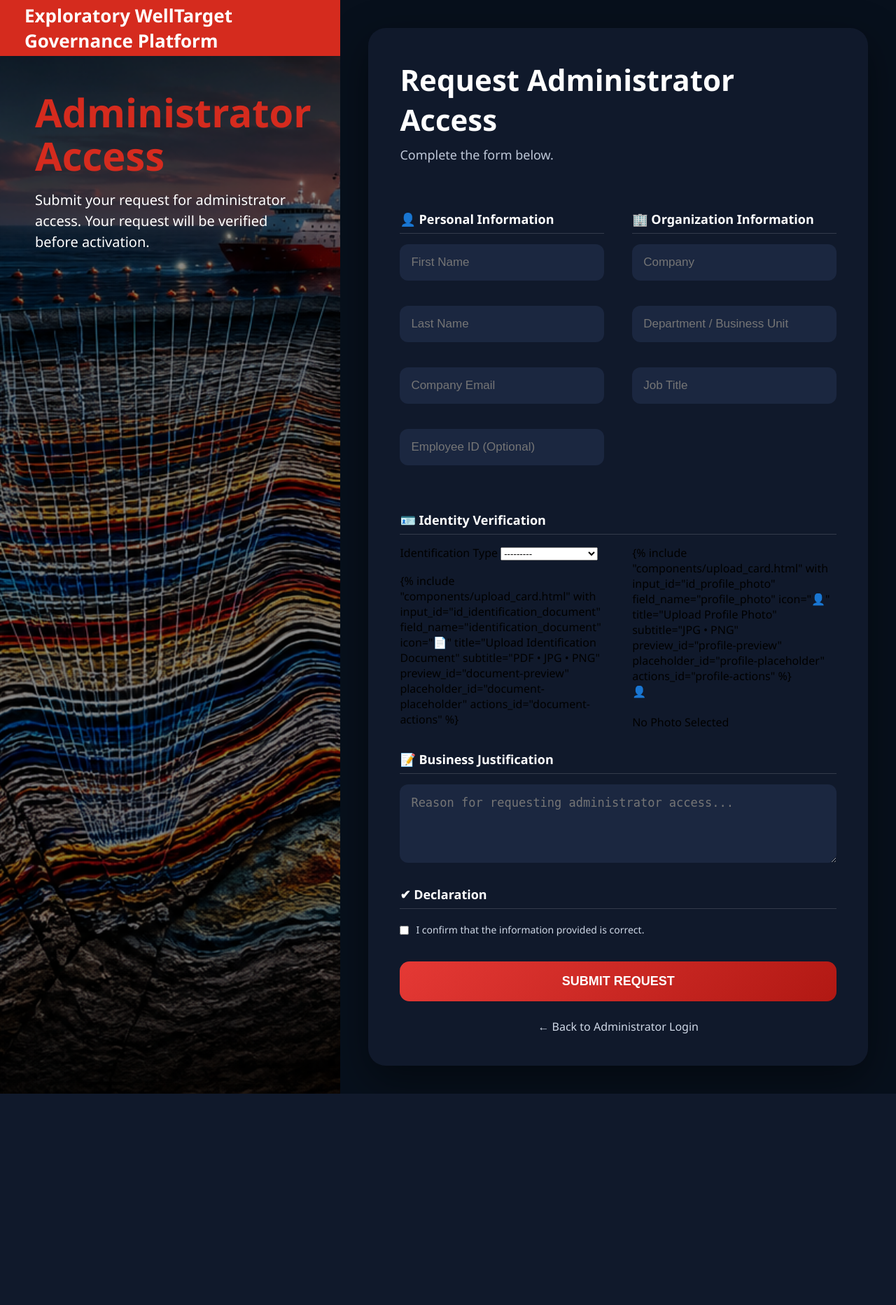
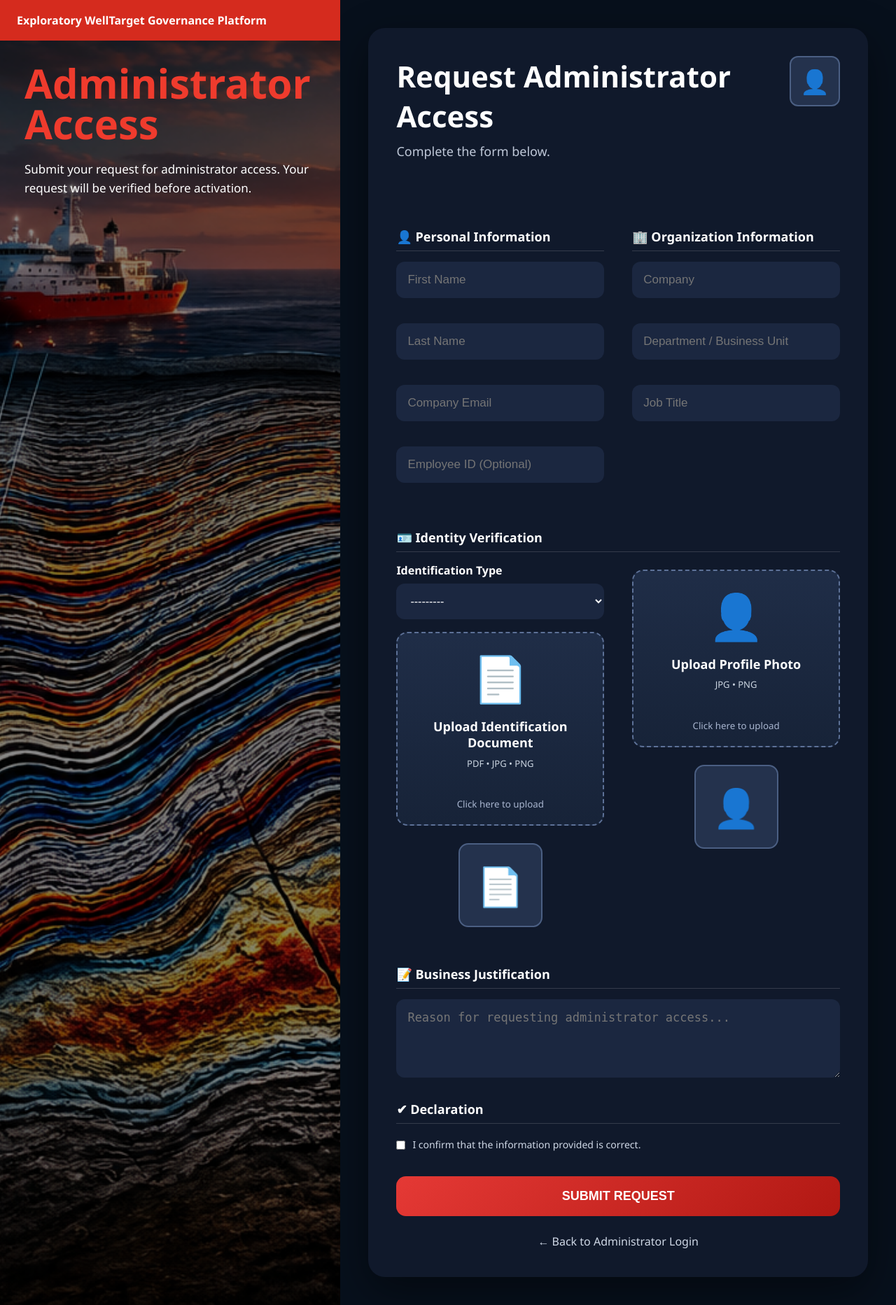
Before and after one commit to Pbecca813-Code/Exploratory-Well-Target-Governance-Platform, a Django app: page /request-admin-access/ in a window 1280 px wide. Shown: the whole page at 70% size. Before the commit the page ends 1563 px from the top, so only its background shows below. Run offline with Django 5.2, Linux system fonts and the light colour scheme.

Commit message:
Update Administrator Access page

```diff
--- a/governance/forms.py
+++ b/governance/forms.py
@@ -191,12 +191,14 @@ class AdministratorAccessRequestForm(forms.ModelForm):
                 "class": "form-control"
             }),
 
-            "identification_document": forms.ClearableFileInput(attrs={
-                "class": "form-control"
+            "identification_document": forms.FileInput(attrs={
+                "id": "id_identification_document",
+                "class": "upload-input"
             }),
 
-            "profile_photo": forms.ClearableFileInput(attrs={
-                "class": "form-control"
-           }),
+            "profile_photo": forms.FileInput(attrs={
+                "id": "id_profile_photo",
+               "class": "upload-input"
+            }),
 
         }
--- a/static/css/login.css
+++ b/static/css/login.css
@@ -17,8 +17,17 @@ body{
 }
 
 /* =====================================================
-   MAIN LAYOUT
+   MAIN APPLICATION LAYOUT
 ===================================================== */
+
+body{
+
+    margin:0;
+    background:#07101c;
+    font-family:"Segoe UI",sans-serif;
+    color:#fff;
+
+}
 
 .login-container{
 
@@ -26,15 +35,15 @@ body{
 
     grid-template-columns:38% 62%;
 
+    width:100%;
+
     min-height:100vh;
-
-    width:100%;
 
 }
 
-/* =====================================================
-   LEFT SIDE
-===================================================== */
+/* ==========================================
+   LEFT PANEL
+========================================== */
 
 .left-side{
 
@@ -42,15 +51,11 @@ body{
 
     min-height:100vh;
 
-    background:url("../images/seismic.jpg");
+    background:url("../images/seismic.jpg") center center;
 
     background-size:cover;
 
-    background-position:30% center;
-
     background-repeat:no-repeat;
-
-    overflow:hidden;
 
 }
 
@@ -71,26 +76,22 @@ body{
     position:absolute;
 
     top:0;
+    left:0;
+    right:0;
 
-    left:0;
-
-    width:100%;
-
-    height:80px;
+    height:58px;
 
     background:#d52b1e;
-
-    color:white;
-
-    font-size:26px;
-
-    font-weight:bold;
 
     display:flex;
 
     align-items:center;
 
-    padding-left:35px;
+    padding-left:24px;
+
+    font-size:16px;
+
+    font-weight:700;
 
     z-index:10;
 
@@ -100,83 +101,75 @@ body{
 
     position:absolute;
 
-    top:130px;
+    top:90px;
 
-    left:50px;
+    left:35px;
 
-    right:50px;
+    width:430px;
 
     z-index:5;
-
-    color:white;
-
-}
-
-.overlay h1{
-
-    font-size:56px;
-
-    font-weight:300;
 
 }
 
 .overlay h2{
 
-    font-size:56px;
+    font-size:58px;
 
-    font-weight:700;
+    color:#ef3b2d;
 
-    color:#d52b1e;
+    line-height:1;
 
-    line-height:1.1;
-
-    margin-bottom:18px;
+    margin-bottom:22px;
 
 }
 
 .overlay p{
 
-    max-width:420px;
+    font-size:17px;
 
-    font-size:20px;
+    line-height:1.6;
 
-    line-height:1.5;
+    color:#ffffff;
 
 }
 
-/* =====================================================
-   RIGHT SIDE
-===================================================== */
+/* ==========================================
+   RIGHT PANEL
+========================================== */
 
 .right-side{
+
+    width:100%;
 
     display:flex;
 
     justify-content:center;
 
-    align-items:center;
-
-    background:#07101c;
+    align-items:flex-start;
 
     padding:40px;
 
+    overflow-y:auto;
+
 }
 
-/* =====================================================
-   LOGIN PANEL
-===================================================== */
+/* ==========================================
+   FORM PANEL
+========================================== */
 
 .login-panel{
 
-    width:min(950px,100%);
+    width:100%;
 
-    max-width:100%;
+    max-width:900px;
 
-    padding:45px;
+    margin:0 auto;
 
-    border-radius:25px;
+    padding:40px;
 
     background:#10192b;
+
+    border-radius:24px;
 
     box-shadow:0 20px 60px rgba(0,0,0,.45);
 
@@ -664,3 +657,169 @@ body{
     }
 
 }
+
+/* ==========================================
+   SELECT DROPDOWN
+========================================== */
+
+.form-group select{
+
+    width:100%;
+
+    padding:16px;
+
+    border:none;
+
+    border-radius:12px;
+
+    background:#1b2740;
+
+    color:#ffffff;
+
+    font-size:16px;
+
+    cursor:pointer;
+
+}
+
+.form-group select option{
+
+    background:#1b2740;
+
+    color:#ffffff;
+
+}
+
+.form-group label{
+
+    display:block;
+
+    color:#ffffff;
+
+    font-weight:600;
+
+    margin-bottom:8px;
+
+}
+
+/* ==========================================
+   PAGE HEADER
+========================================== */
+
+.page-header{
+
+    display:flex;
+
+    justify-content:space-between;
+
+    align-items:center;
+
+    gap:25px;
+
+    margin-bottom:35px;
+
+}
+
+.profile-header-preview{
+
+    width:90px;
+
+    height:90px;
+
+    border-radius:14px;
+
+    overflow:hidden;
+
+    border:2px solid #4b5f83;
+
+    background:#24324d;
+
+    display:flex;
+
+    justify-content:center;
+
+    align-items:center;
+
+    flex-shrink:0;
+
+}
+
+.profile-header-preview img{
+
+    width:100%;
+
+    height:100%;
+
+    object-fit:cover;
+
+    display:none;
+
+}
+
+#header-profile-placeholder{
+
+    font-size:42px;
+
+    color:#7f5af0;
+
+}/* ==========================================
+   PAGE HEADER
+========================================== */
+
+.page-header{
+
+    display:flex;
+
+    justify-content:space-between;
+
+    align-items:flex-start;
+
+    gap:25px;
+
+    margin-bottom:30px;
+
+}
+
+.profile-header-preview{
+
+    width:72px;
+
+    height:72px;
+
+    border-radius:12px;
+
+    overflow:hidden;
+
+    border:2px solid #4b5f83;
+
+    background:#24324d;
+
+    display:flex;
+
+    justify-content:center;
+
+    align-items:center;
+
+    flex-shrink:0;
+
+}
+
+.profile-header-preview img{
+
+    width:100%;
+
+    height:100%;
+
+    object-fit:cover;
+
+    display:none;
+
+}
+
+#header-profile-placeholder{
+
+    font-size:34px;
+
+    color:#7f5af0;
+
+}
--- a/static/css/upload.css
+++ b/static/css/upload.css
@@ -4,11 +4,17 @@
 
 .upload-component{
 
-    display:flex;
+    display:grid;
 
-    flex-direction:column;
+    grid-template-rows:auto auto auto;
 
-    gap:15px;
+    justify-items:center;
+
+    row-gap:20px;
+
+    width:100%;
+
+    margin-top:10px;
 
 }
 
@@ -20,19 +26,29 @@
 
 }
 
-/* Upload Card */
+/* =====================================================
+   UPLOAD CARD
+===================================================== */
 
 .upload-card{
 
     width:100%;
 
+    max-width:300px;
+
     min-height:180px;
 
-    border:2px dashed #4c5b7a;
+    padding:20px;
+
+    border:2px dashed #5d7197;
 
     border-radius:16px;
 
-    background:#1b2740;
+    background:linear-gradient(
+        180deg,
+        #1f2d47,
+        #172338
+    );
 
     display:flex;
 
@@ -42,11 +58,11 @@
 
     align-items:center;
 
+    text-align:center;
+
     cursor:pointer;
 
-    transition:.25s;
-
-    text-align:center;
+    transition:.3s;
 
 }
 
@@ -54,13 +70,25 @@
 
     border-color:#d52b1e;
 
-    background:#24314d;
+    background:linear-gradient(
+        180deg,
+        #243755,
+        #1b2740
+    );
+
+    transform:translateY(-3px);
 
 }
 
+/* =====================================================
+   ICON
+===================================================== */
+
 .upload-icon{
 
-    font-size:48px;
+    font-size:64px;
+
+    color:#7f5af0;
 
     margin-bottom:15px;
 
@@ -68,57 +96,37 @@
 
 .upload-card h4{
 
-    color:white;
+    color:#ffffff;
 
     font-size:18px;
 
+    font-weight:700;
+
     margin-bottom:8px;
+
+    line-height:1.3;
 
 }
 
 .upload-card p{
 
-    color:#bfc8d8;
+    color:#cbd5e1;
 
-    font-size:14px;
+    font-size:13px;
+
+    line-height:1.4;
 
 }
 
-/* ==========================================
+/* =====================================================
    PREVIEW
-========================================== */
+===================================================== */
 
 .upload-preview{
 
-    display:flex;
+    width:100%;
 
-    justify-content:center;
-
-}
-
-.preview-image{
-
-    width:180px;
-
-    height:180px;
-
-    object-fit:cover;
-
-    border-radius:14px;
-
-    border:2px solid #3d4b66;
-
-}
-
-.preview-placeholder{
-
-    width:180px;
-
-    height:180px;
-
-    border-radius:14px;
-
-    background:#1b2740;
+    min-height:130px;
 
     display:flex;
 
@@ -126,15 +134,51 @@
 
     align-items:center;
 
-    font-size:55px;
+}
 
-    color:#bfc8d8;
+.preview-image{
+
+    width:120px;
+
+    height:120px;
+
+    object-fit:cover;
+
+    border-radius:14px;
+
+    border:2px solid #4b5f83;
+
+    display:none;
 
 }
 
-/* ==========================================
-   ACTION BUTTONS
-========================================== */
+.preview-placeholder{
+
+    width:120px;
+
+    height:120px;
+
+    border-radius:14px;
+
+    background:#24324d;
+
+    border:2px solid #4b5f83;
+
+    display:flex;
+
+    justify-content:center;
+
+    align-items:center;
+
+    font-size:54px;
+
+    color:#7f5af0;
+
+}
+
+/* =====================================================
+   BUTTONS
+===================================================== */
 
 .upload-actions{
 
@@ -144,29 +188,33 @@
 
     gap:10px;
 
+    margin-top:12px;
+
 }
 
 .upload-btn{
 
-    padding:10px 16px;
+    padding:10px 18px;
 
     border:none;
 
     border-radius:8px;
 
-    background:#2b3957;
+    background:#315b9b;
 
-    color:white;
+    color:#ffffff;
 
     cursor:pointer;
 
-    transition:.25s;
+    font-weight:600;
+
+    transition:.3s;
 
 }
 
 .upload-btn:hover{
 
-    background:#3d4b66;
+    background:#3d73c0;
 
 }
 
--- a/static/js/request_admin_access.js
+++ b/static/js/request_admin_access.js
@@ -1,35 +1,70 @@
-document.addEventListener("DOMContentLoaded", function () {
+document.addEventListener("DOMContentLoaded", () => {
 
-    const photoInput = document.getElementById("id_profile_photo");
-    const photoPreview = document.getElementById("photo-preview");
-    const photoPlaceholder = document.getElementById("photo-placeholder");
+    setupUpload(
+        "id_profile_photo",
+        "profile-preview",
+        "profile-placeholder",
+        "profile-actions"
+    );
 
-    if (!photoInput) return;
+    setupUpload(
+        "id_identification_document",
+        "document-preview",
+        "document-placeholder",
+        "document-actions"
+    );
 
-    photoInput.addEventListener("change", function () {
+});
 
-        const file = this.files[0];
+function setupUpload(inputId, previewId, placeholderId, actionsId){
 
-        if (!file) {
+    const input = document.getElementById(inputId);
+    const preview = document.getElementById(previewId);
+    const placeholder = document.getElementById(placeholderId);
+    const actions = document.getElementById(actionsId);
 
-            photoPreview.style.display = "none";
-            photoPlaceholder.style.display = "block";
+    if(!input) return;
+
+    input.addEventListener("change", function(){
+
+        if(!this.files.length){
+
+            preview.style.display="none";
+            placeholder.style.display="flex";
+            actions.style.display="none";
+
             return;
 
         }
 
-        const reader = new FileReader();
+        const file=this.files[0];
 
-        reader.onload = function (e) {
+        if(file.type.startsWith("image")){
 
-            photoPreview.src = e.target.result;
-            photoPreview.style.display = "block";
-            photoPlaceholder.style.display = "none";
+            const reader=new FileReader();
 
-        };
+            reader.onload=function(e){
 
-        reader.readAsDataURL(file);
+                preview.src=e.target.result;
+
+                preview.style.display="block";
+                placeholder.style.display="none";
+                actions.style.display="flex";
+
+            };
+
+            reader.readAsDataURL(file);
+
+        }else{
+
+            placeholder.innerHTML="📄";
+
+            preview.style.display="none";
+            placeholder.style.display="flex";
+            actions.style.display="flex";
+
+        }
 
     });
 
-});
+}
--- a/templates/components/upload_card.html
+++ b/templates/components/upload_card.html
@@ -4,29 +4,24 @@
         type="file"
         id="{{ input_id }}"
         name="{{ field_name }}"
-        class="upload-input">
+        class="upload-input"
+        accept=".jpg,.jpeg,.png,.pdf">
 
     <label
-        for="{{ input_id }}"
-        class="upload-card">
+        class="upload-card"
+        for="{{ input_id }}">
 
         <div class="upload-icon">
-
             {{ icon }}
-
         </div>
 
-        <h4>
+        <h4>{{ title }}</h4>
 
-            {{ title }}
+        <p>{{ subtitle }}</p>
 
-        </h4>
-
-        <p>
-
-            {{ subtitle }}
-
-        </p>
+        <small style="color:#a8b5cf;">
+            Click here to upload
+        </small>
 
     </label>
 
--- a/templates/registration/request_admin_access.html
+++ b/templates/registration/request_admin_access.html
@@ -13,7 +13,10 @@
     <title>Request Administrator Access</title>
 
     <link rel="stylesheet"
-          href="{% static 'css/login.css' %}">
+      href="{% static 'css/login.css' %}">
+
+    <link rel="stylesheet"
+      href="{% static 'css/upload.css' %}">
 
 </head>
 
@@ -52,15 +55,36 @@
 
         <div class="login-panel">
 
+    <div class="page-header">
+
+        <div>
+
             <h1>Request Administrator Access</h1>
 
             <p>
-
                 Complete the form below.
-
             </p>
 
-            <form method="post" enctype="multipart/form-data">
+        </div>
+
+        <div class="profile-header-preview">
+
+            <img
+                id="header-profile-preview"
+                src=""
+                alt="Profile Preview">
+
+            <div id="header-profile-placeholder">
+
+                👤
+
+            </div>
+
+        </div>
+
+    </div>
+
+    <form method="post" enctype="multipart/form-data">
 
                 {% csrf_token %}
 <div class="form-grid">
@@ -144,16 +168,7 @@
 
         </div>
 
-        {% include "components/upload_card.html" with
-    input_id="id_identification_document"
-    field_name="identification_document"
-    icon="📄"
-    title="Upload Identification Document"
-    subtitle="PDF • JPG • PNG"
-    preview_id="document-preview"
-    placeholder_id="document-placeholder"
-    actions_id="document-actions"
-%}
+        {% include "components/upload_card.html" with input_id="id_identification_document" field_name="identification_document" icon="📄" title="Upload Identification Document" subtitle="PDF • JPG • PNG" preview_id="document-preview" placeholder_id="document-placeholder" actions_id="document-actions" %}
 
     </div>
 
@@ -161,36 +176,7 @@
 
     <div>
 
-        {% include "components/upload_card.html" with
-    input_id="id_profile_photo"
-    field_name="profile_photo"
-    icon="👤"
-    title="Upload Profile Photo"
-    subtitle="JPG • PNG"
-    preview_id="profile-preview"
-    placeholder_id="profile-placeholder"
-    actions_id="profile-actions"
-%}
-
-        <div class="photo-preview">
-
-            <img
-                id="photo-preview"
-                src=""
-                style="display:none;"
-                alt="Profile Preview">
-
-            <div id="photo-placeholder">
-
-                👤
-
-                <br><br>
-
-                No Photo Selected
-
-            </div>
-
-        </div>
+        {% include "components/upload_card.html" with input_id="id_profile_photo" field_name="profile_photo" icon="👤" title="Upload Profile Photo" subtitle="JPG • PNG" preview_id="profile-preview" placeholder_id="profile-placeholder" actions_id="profile-actions" %}
 
     </div>
 
```
